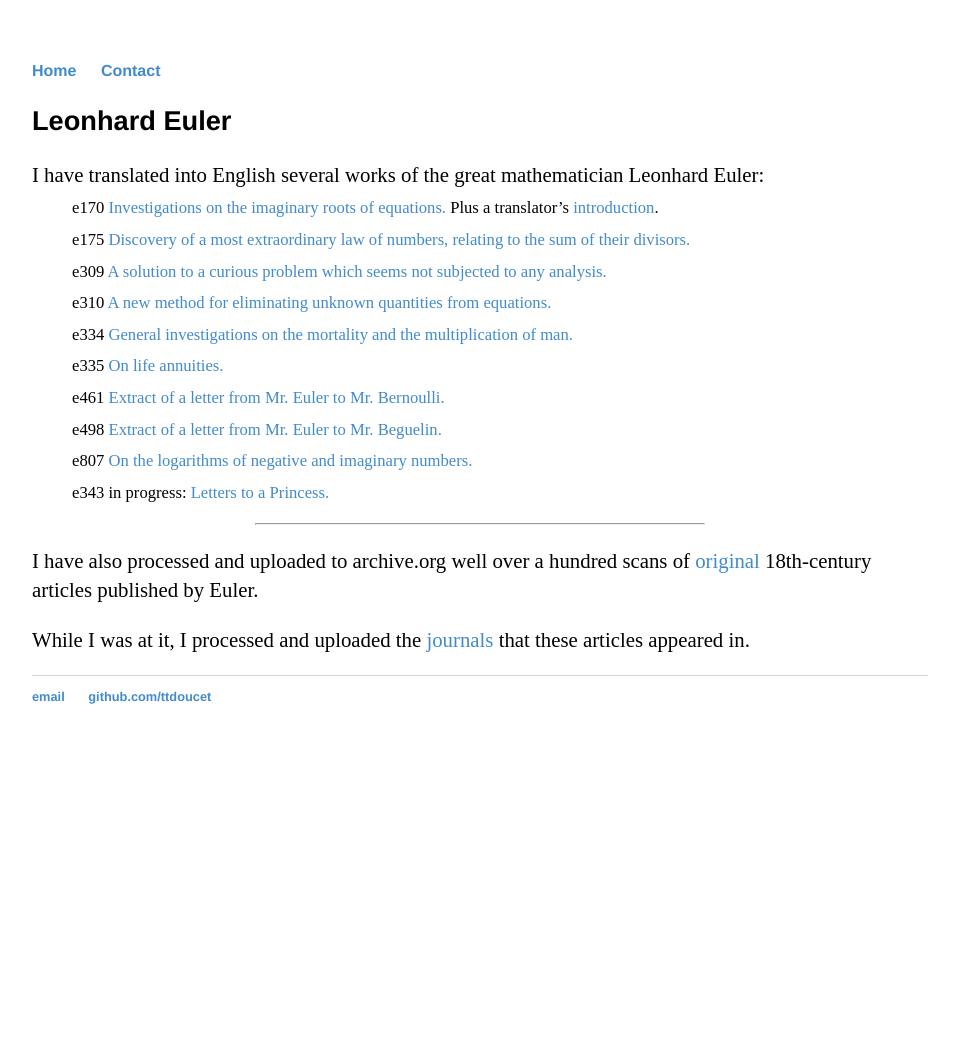
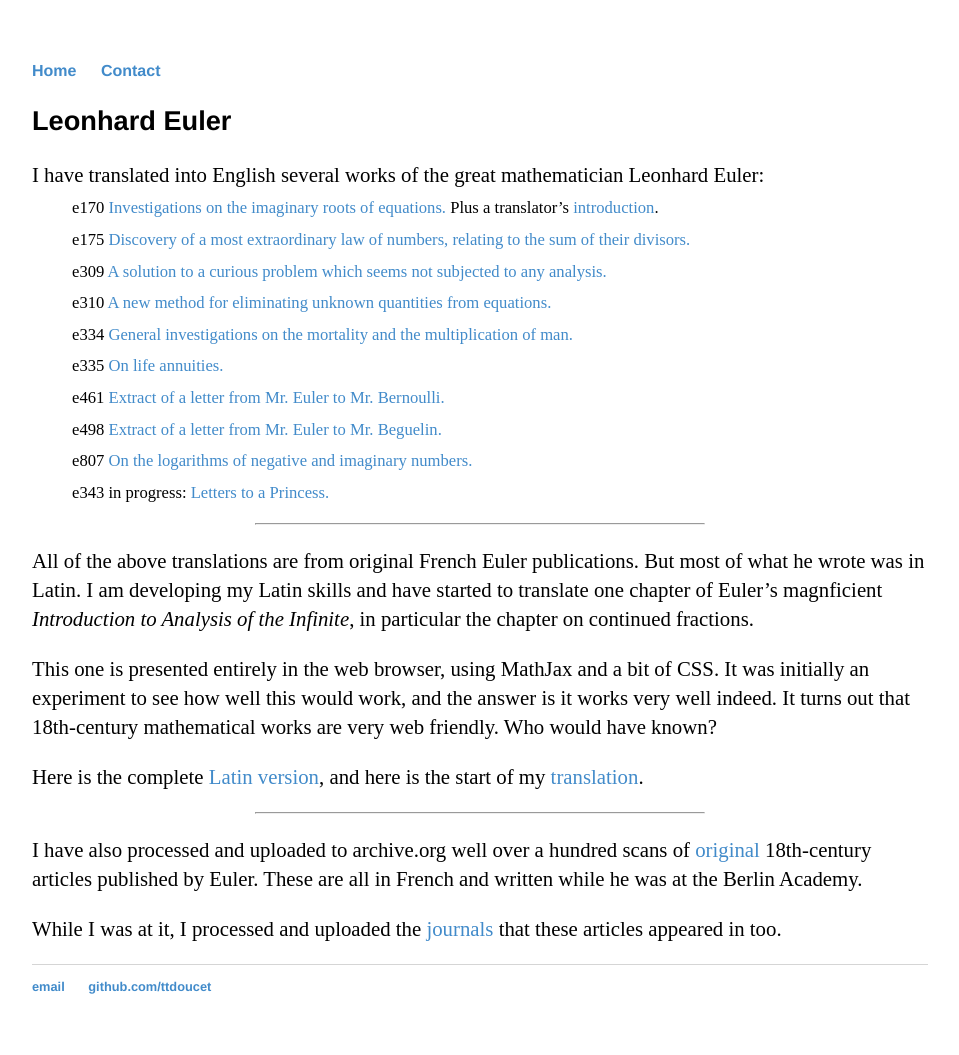
Before and after one commit to ttdoucet/ttdoucet.github.io, a Jekyll site: the page built from euler/index.md, in a window 1280 px wide. Shown: the whole page, without its empty margins (160-1119 px from the left). Built offline with Jekyll 4.4.1, drawn with Linux system fonts in a browser that asks for light colours; before the commit the page ends 900 px from its top, so only the background shows below that.

Commit message:
Updated Euler page.

```diff
--- a/euler/index.md
+++ b/euler/index.md
@@ -19,10 +19,25 @@ I have translated into English several works of the great mathematician Leonhard
 
 <hr style="width: 50%" />
 
+All of the above translations are from original French Euler publications.
+But most of what he wrote was in Latin.  I am developing my Latin
+skills and have started to translate one chapter of Euler's magnficient
+<em>Introduction to Analysis of the Infinite</em>, in particular the chapter on continued fractions.
+
+This one is presented entirely in the web browser, using MathJax and a bit
+of CSS.  It was initially an experiment to see how well this would work, and the answer is it works
+very well indeed.  It turns out that 18th-century mathematical works are very web friendly.  Who
+would have known?
+
+Here is the complete [Latin version][e101], and here is the start of my [translation][e101-en].
+
+<hr style="width: 50%" />
+
 I have also processed and uploaded to archive.org well over a hundred scans
-of [original][euler-orig] 18th-century articles published by Euler.
+of [original][euler-orig] 18th-century articles published by Euler.  These are
+all in French and written while he was at the Berlin Academy.
 
-While I was at it, I processed and uploaded the [journals][berlin] that these articles appeared in.
+While I was at it, I processed and uploaded the [journals][berlin] that these articles appeared in too.
 
 [e170]: translations/e170-en.pdf
 [e170intro]: translations/e170intro.pdf
```
Also changed, not shown: other parts of euler/index.md (+2 -0 lines).
